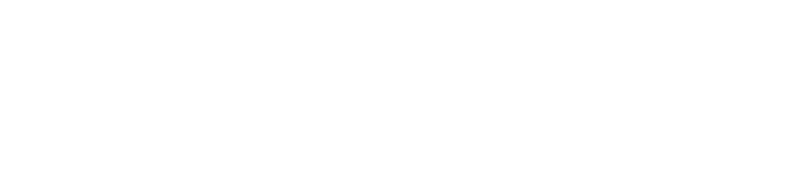
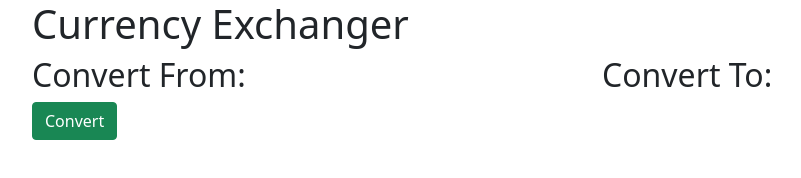
Before and after one commit to DrewHendersonGitHub/code-review-6, a website built with webpack: page src/index.html in a window 1280 px wide. Shown: the whole page, without its empty margins (50-851 px from the left). Built offline with nearby package versions, Linux system fonts and the light colour scheme.

Commit message:
added basic html

```diff
--- a/src/index.html
+++ b/src/index.html
@@ -4,11 +4,23 @@
   <meta charset="UTF-8">
   <meta http-equiv="X-UA-Compatible" content="IE=edge">
   <meta name="viewport" content="width=device-width, initial-scale=1.0">
-  <link rel="icon" href="">
-  <title></title>
+  <link rel="icon" href="https://icon-library.com/images/exchange-icon/exchange-icon-1.jpg">
+  <title>Currency Exchanger</title>
 </head>
 <body>
   <div class="container">
+    <h1>Currency Exchanger</h1>
+    <div class="row">
+      <div class="col-6">
+        <h2>Convert From:</h2>
+      </div>
+      <div class="col-6">
+        <h2>Convert To:</h2>
+      </div>
+    </div>
+    <div id="button-info" class="buttons">
+      <button class="btn btn-success" id="convert">Convert</button>
+    </div>
 
     <div id="show-info"></div>
     <div id="show-errors"></div>
```
